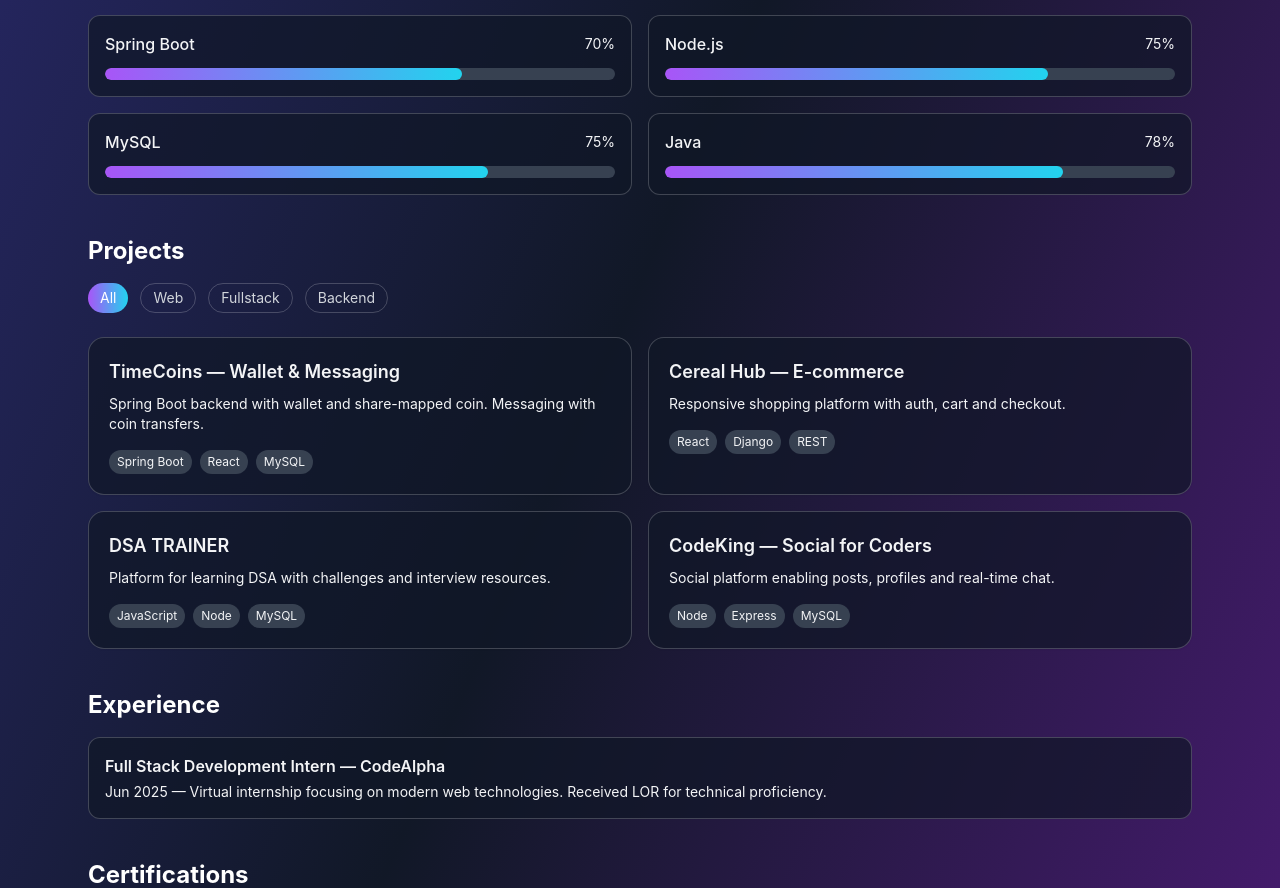
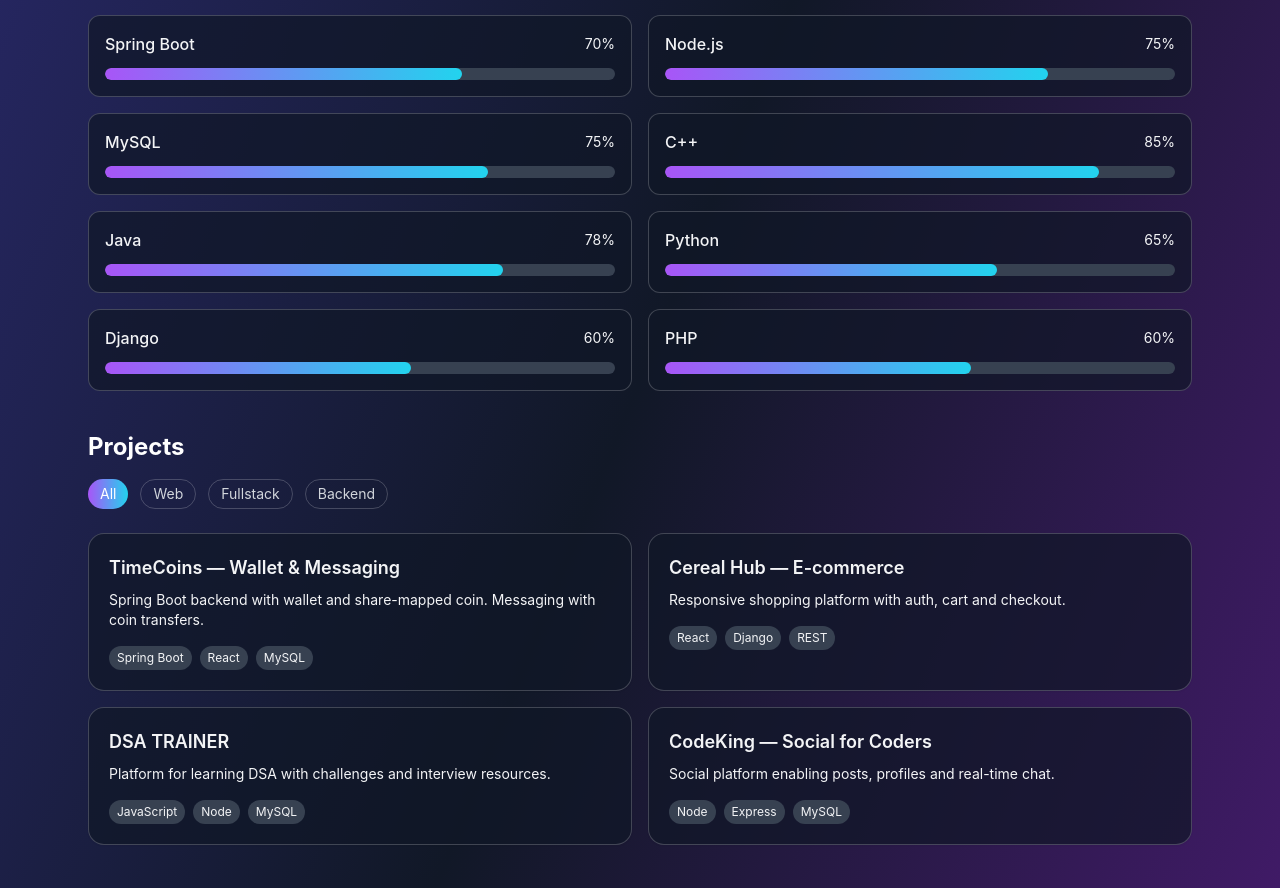
Before and after one commit to amantaycon/newPortfolio, a React (Vite) app: page / in a window 1280 px wide. Shown: the part 1205-2093 px from the top of the page. Built offline with nearby package versions, Linux system fonts and the light colour scheme; the HTML template or start-up script is replaced by a standard one.

Commit message:
Update Skills section

```diff
--- a/src/components/Skills.jsx
+++ b/src/components/Skills.jsx
@@ -7,7 +7,11 @@ const skillData = [
   {name: 'Spring Boot', value: 70},
   {name: 'Node.js', value: 75},
   {name: 'MySQL', value: 75},
+  {name: 'C++', value: 85},
   {name: 'Java', value: 78},
+  {name: 'Python', value: 65},
+  {name: 'Django', value: 60},
+  {name: 'PHP', value: 60},
 ]
 
 export default function Skills(){
```
